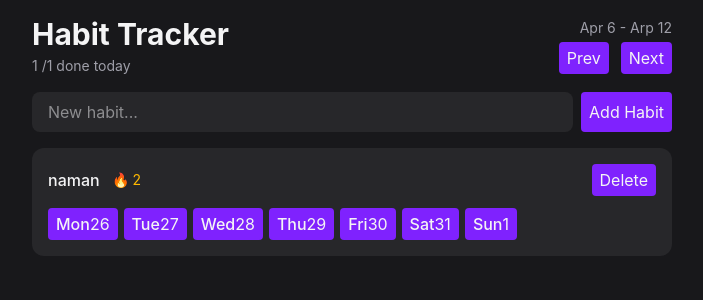
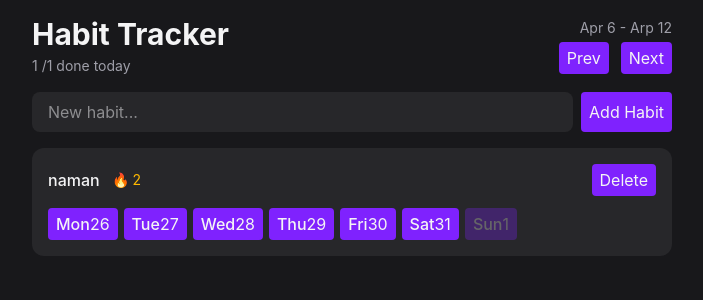
Before and after one commit to Naman-Parashar/Habit-tracker-react, a React (Vite) app: page / in a window 1280 px wide. Shown: the top 300 px of the page, without its empty margins (288-991 px from the left). Built offline with nearby package versions, Linux system fonts and the light colour scheme.

Commit message:
diabled btn prop

```diff
--- a/src/component/Button.tsx
+++ b/src/component/Button.tsx
@@ -6,9 +6,11 @@ import type { ButtonPropsChildrenType } from "../types/Types"
 //   )
 // }
 
-function Button({children}: ButtonPropsChildrenType) {
+function Button({children, disabled}: ButtonPropsChildrenType & { disabled?: boolean }) {
   return (
-    <button className="
+    <button
+    disabled={disabled}
+    className="
     bg-violet-600
     hover:bg-violet-400
     transition-colors
--- a/src/component/HabitItem.tsx
+++ b/src/component/HabitItem.tsx
@@ -1,4 +1,4 @@
-import { eachDayOfInterval, endOfWeek, format, startOfWeek } from "date-fns";
+import { eachDayOfInterval, endOfWeek, format, isFuture, startOfWeek } from "date-fns";
 import type { HabitItemProps } from "../types/Types";
 import Button from "./Button";
 
@@ -22,7 +22,7 @@ function HabitItem({ habit }: HabitItemProps) {
       <div className="flex gap-1.5">
         {visibleDates.map((date) => (
 
-          <Button key={date.toISOString()}>
+          <Button key={date.toISOString()} disabled={isFuture(date)}>
             <span className="font-medium">{format(date, "EEE")}</span>
             <span>{format(date, "d")}</span>
           </Button>
--- a/src/types/Types.ts
+++ b/src/types/Types.ts
@@ -5,7 +5,8 @@ export interface ButtonPropsStringType{
 }
 
 export interface ButtonPropsChildrenType{
-    children:ReactNode
+    children:ReactNode;
+    disabled?: boolean;
 }
 
 export interface HabitType{
```
